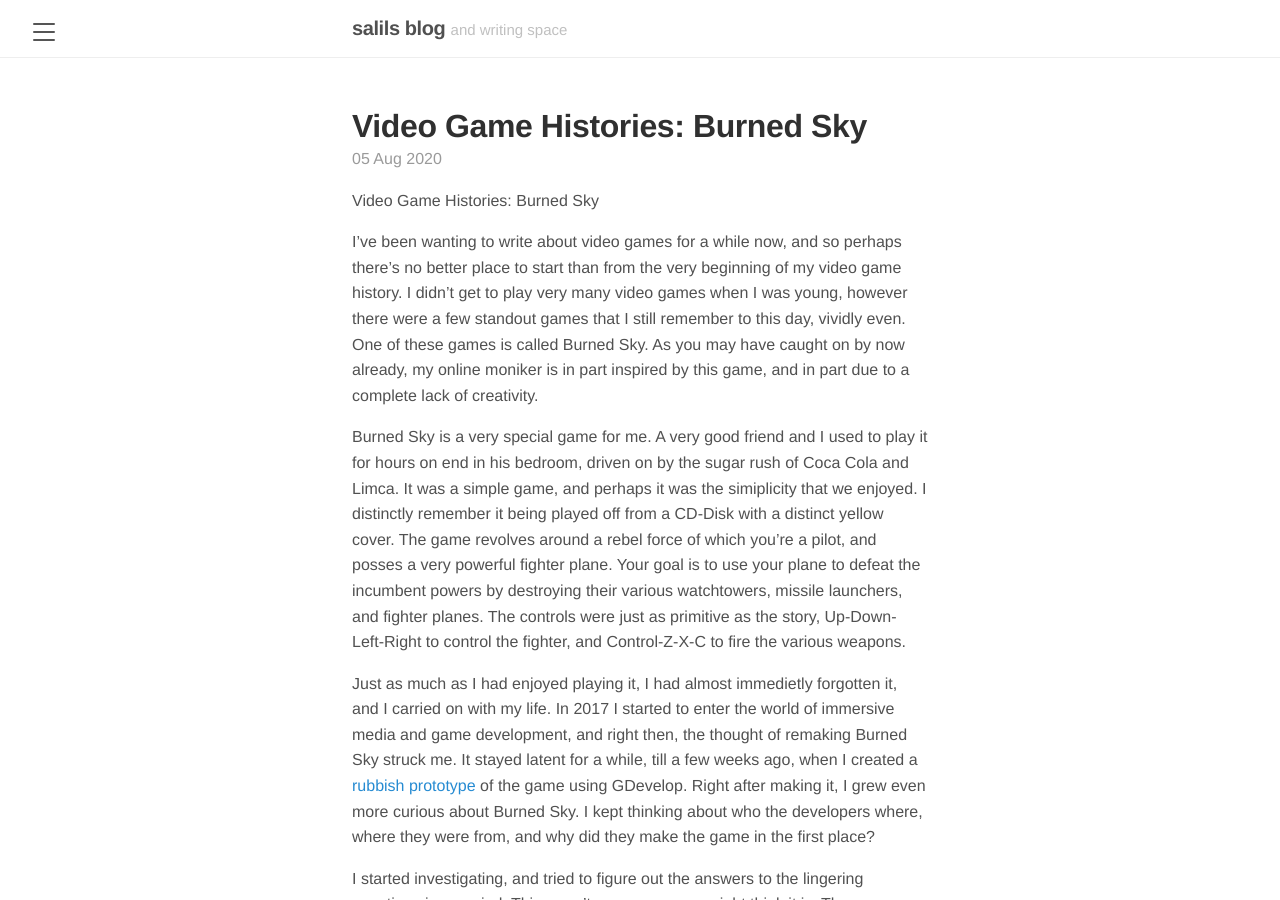
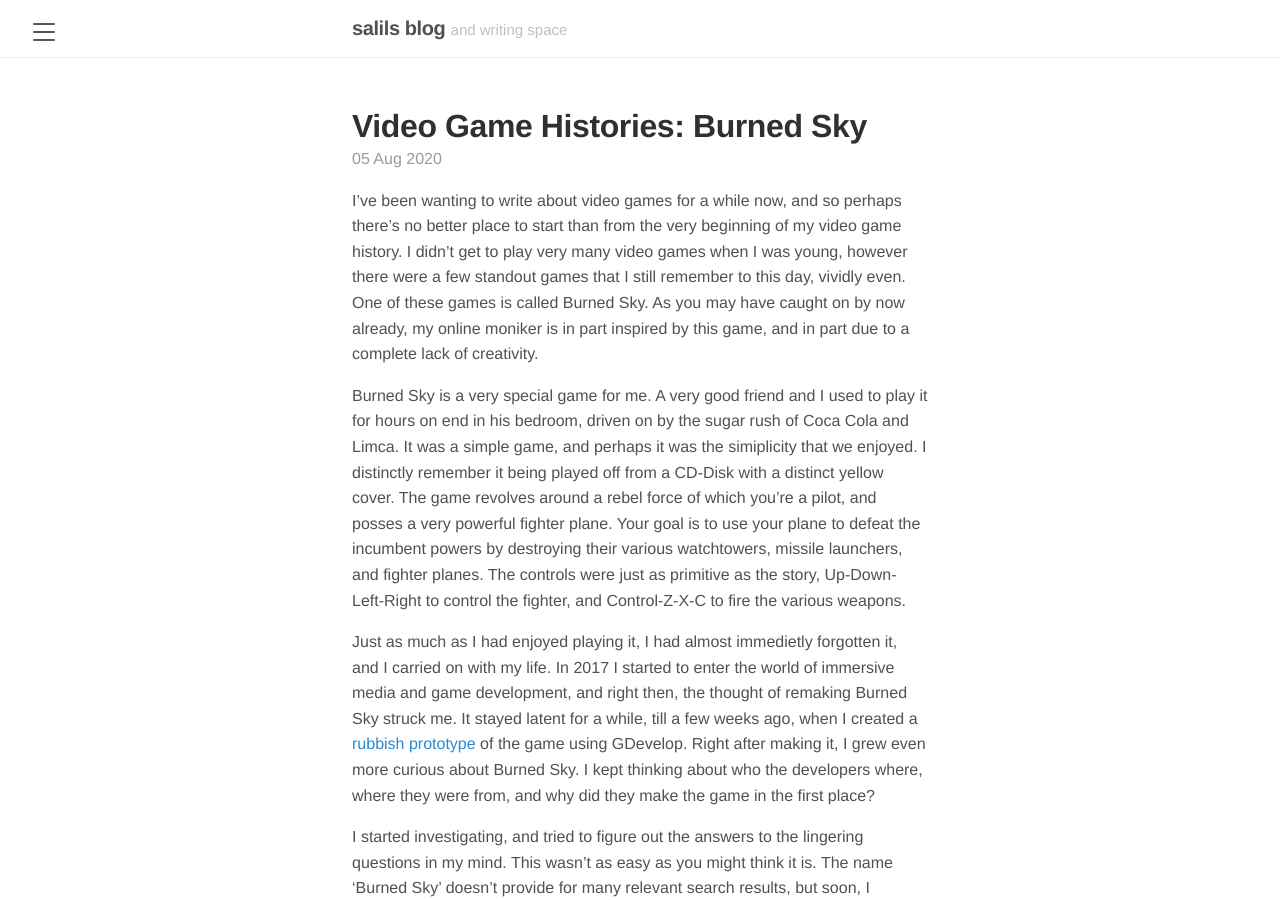
Before and after one commit to burnedsap/burnedsap.github.io, a Jekyll site: the page built from _posts/2020-08-05-video-game-histories-burned-sky.md, in a window 1280 px wide and 900 px high. Built offline with Jekyll 4.4.1, drawn with Linux system fonts in a browser that asks for light colours.

Commit message:
Update 2020-08-05-video-game-histories-burned-sky.md

```diff
--- a/_posts/2020-08-05-video-game-histories-burned-sky.md
+++ b/_posts/2020-08-05-video-game-histories-burned-sky.md
@@ -7,8 +7,6 @@ title: 'Video Game Histories: Burned Sky'
 categories: video game histories
 tags: 'games, burned sky, history'
 ---
-Video Game Histories: Burned Sky
-
 I've been wanting to write about video games for a while now, and so perhaps there's no better place to start than from the very beginning of my video game history. I didn't get to play very many video games when I was young, however there were a few standout games that I still remember to this day, vividly even. One of these games is called Burned Sky. As you may have caught on by now already, my online moniker is in part inspired by this game, and in part due to a complete lack of creativity.
 
 Burned Sky is a very special game for me. A very good friend and I used to play it for hours on end in his bedroom, driven on by the sugar rush of Coca Cola and Limca. It was a simple game, and perhaps it was the simiplicity that we enjoyed. I distinctly remember it being played off from a CD-Disk with a distinct yellow cover. The game revolves around a rebel force of which you're a pilot, and posses a very powerful fighter plane. Your goal is to use your plane to defeat the incumbent powers by destroying their various watchtowers, missile launchers, and fighter planes. The controls were just as primitive as the story, Up-Down-Left-Right to control the fighter, and Control-Z-X-C to fire the various weapons.
```
